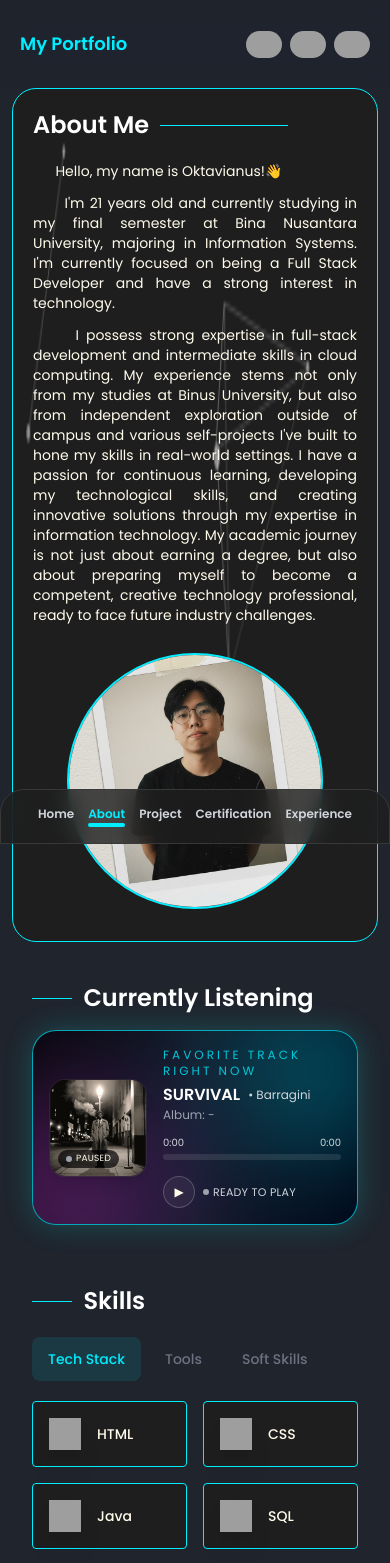
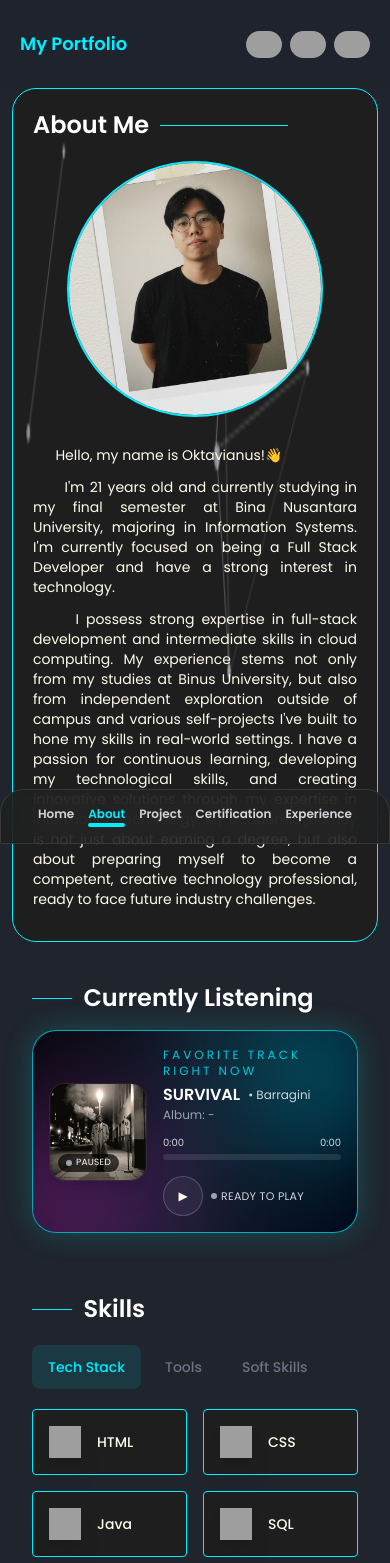
Before and after one commit to Sen4Tech/Personal-Page-Web, a Vue app: page /about in a window 390 px wide. Shown: the top 1563 px of the page. Built offline with nearby package versions, Linux system fonts and the light colour scheme; grey boxes are pictures that could not be loaded.

Commit message:
feat\upd

```diff
--- a/src/views/AboutView.vue
+++ b/src/views/AboutView.vue
@@ -325,8 +325,9 @@ export default {
           </div>
         </header>
 
+        <!-- Mobile: foto di atas, teks di bawah; Desktop: row (teks + foto) -->
         <section
-          class="text-sm md:text-lg text-justify flex flex-col gap-4 md:flex-row-reverse md:gap-8 md:justify-left md:items-center">
+          class="text-sm md:text-lg text-justify flex flex-col-reverse gap-4 md:flex-row md:gap-8 md:justify-left md:items-center">
           <div class="md:w-9/12">
             <p class="mb-3 md:mb-7 fadein-left fadeins-1">
               &nbsp; &nbsp; &nbsp; Hello, my name is Oktavianus!👋
@@ -347,7 +348,7 @@ export default {
             </p>
           </div>
 
-          <div class="flex justify-center z-50">
+          <div class="flex justify-center z-50 md:w-3/12">
             <img class="w-64 h-64 rounded-full mb-3 object-cover fadein-up border-2 border-[#0ef] Foto"
               src="img/ME.jpeg" alt="Foto">
           </div>
@@ -376,7 +377,7 @@ export default {
         ></audio>
 
         <div
-          class="currently-card relative overflow-hidden rounded-3xl border border-[#0ef]/70 bg-gradient-to-r from-[#05060a] via-[#111827] to-[#020617] px-4 py-4 md:px-6 md:py-5 shadow-[0_0_30px_rgba(14,255,255,0.2)] hover:shadow-[0_0_40px_rgba(14,255,255,0.4)] transition-all duration-300">
+          class="currently-card relative z-30 overflow-hidden rounded-3xl border border-[#0ef]/70 bg-gradient-to-r from-[#05060a] via-[#111827] to-[#020617] px-4 py-4 md:px-6 md:py-5 shadow-[0_0_30px_rgba(14,255,255,0.2)] hover:shadow-[0_0_40px_rgba(14,255,255,0.4)] transition-all duration-300">
           <div class="absolute inset-0 pointer-events-none opacity-40">
             <div class="absolute -right-10 -top-10 w-40 h-40 rounded-full bg-[#0ef] blur-3xl"></div>
             <div class="absolute -left-16 -bottom-16 w-48 h-48 rounded-full bg-fuchsia-500 blur-3xl"></div>
@@ -387,7 +388,7 @@ export default {
             <div
               class="relative shrink-0 rounded-2xl border border-white/10 overflow-hidden shadow-xl bg-black/40">
               <img :src="currentSong.coverUrl" alt="Album cover"
-     class="w-24 h-24 md:w-28 md:h-28 object-cover">
+                  class="w-24 h-24 md:w-28 md:h-28 object-cover">
 
               <div
                 class="absolute bottom-2 left-2 bg-black/70 text-[10px] px-2 py-0.5 rounded-full flex items-center gap-1">
@@ -435,15 +436,18 @@ export default {
               </div>
 
               <!-- Bottom Row: Controls + Waveform -->
-              <div class="flex items-center justify-between mt-2 z-10">
-                <!-- Play / Pause button -->
-                <div class="flex items-center gap-2 text-xs md:text-sm">
-                  <button
-                    @click="togglePlay"
-                    class="flex items-center justify-center w-8 h-8 rounded-full border border-white/20 bg-white/5 hover:bg-[#0ef]/20 hover:border-[#0ef] transition-all duration-200">
+              <div class="flex items-center justify-between mt-2">
+                <!-- Play / Pause area (klik area lebar) -->
+                <div
+                  class="flex items-center gap-2 text-xs md:text-sm cursor-pointer relative z-40 pointer-events-auto"
+                  @click.stop="togglePlay"
+                >
+                  <div
+                    class="flex items-center justify-center w-10 h-10 md:w-9 md:h-9 rounded-full border border-white/20 bg-white/5 hover:bg-[#0ef]/20 hover:border-[#0ef] transition-all duration-200"
+                  >
                     <span v-if="!isPlaying">▶</span>
                     <span v-else>⏸</span>
-                  </button>
+                  </div>
                   <div class="flex items-center gap-1 text-gray-300">
                     <span
                       class="w-1.5 h-1.5 rounded-full"
@@ -464,6 +468,7 @@ export default {
                   ></span>
                 </div>
               </div>
+
             </div>
           </div>
         </div>
```
